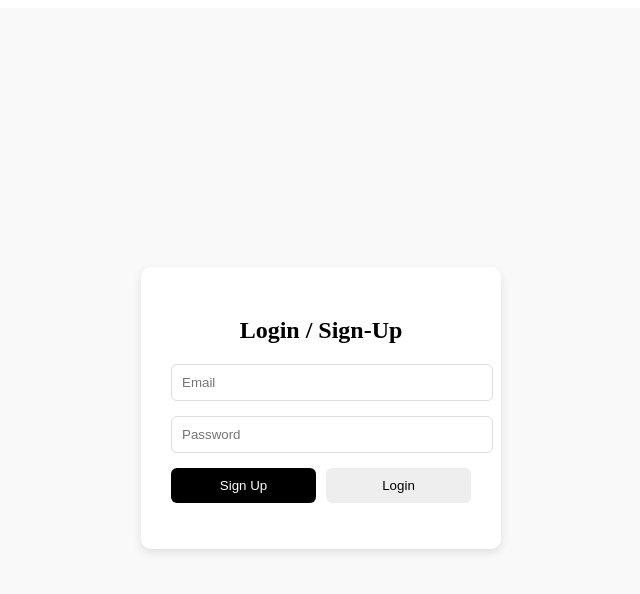
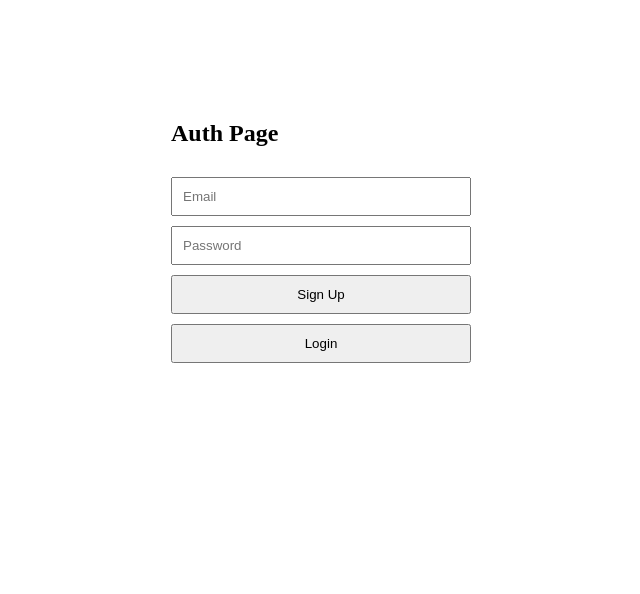
Before and after one commit to shemflores/ml-hub, a Next.js app: page /auth in a window 1280 px wide. Shown: the top 594 px of the page, without its empty margins (319-959 px from the left). Built offline with nearby package versions, Linux system fonts and the light colour scheme; no server answers.

Commit message:
update project

```diff
--- a/lib/supabaseClient.js
+++ b/lib/supabaseClient.js
@@ -1,6 +1,6 @@
 import { createClient } from '@supabase/supabase-js'
 
-const supabaseUrl = 'https://xncfvgyccjcozkcwtvak.supabase.co'
-const supabaseAnonKey = 'YOUR_ANON_KEY_HERE'
+const supabaseUrl = process.env.NEXT_PUBLIC_SUPABASE_URL
+const supabaseAnonKey = process.env.NEXT_PUBLIC_SUPABASE_ANON_KEY
 
 export const supabase = createClient(supabaseUrl, supabaseAnonKey)
--- a/pages/auth.js
+++ b/pages/auth.js
@@ -1,117 +1,79 @@
-'use client'
-
 import { useState } from 'react'
 import { supabase } from '../lib/supabaseClient'
-import { useRouter } from 'next/navigation'
+console.log("SUPABASE URL:", process.env.NEXT_PUBLIC_SUPABASE_URL)
 
 export default function Auth() {
   const [email, setEmail] = useState('')
   const [password, setPassword] = useState('')
-  const [message, setMessage] = useState('')
-  const router = useRouter()
 
-  const signUp = async () => {
-    const { error } = await supabase.auth.signUp({
+  const handleSignUp = async () => {
+    const { data, error } = await supabase.auth.signUp({
       email,
       password,
     })
 
     if (error) {
-      setMessage(error.message)
+      alert(error.message)
     } else {
-      setMessage('Sign-up successful!')
+      alert("Signup successful! Check your email.")
     }
   }
 
-  const login = async () => {
-    const { error } = await supabase.auth.signInWithPassword({
+  const handleLogin = async () => {
+    const { data, error } = await supabase.auth.signInWithPassword({
       email,
       password,
     })
 
     if (error) {
-      setMessage(error.message)
+      alert(error.message)
     } else {
-      setMessage('Login successful!')
-      router.push('/dashboard')
+      alert("Login successful!")
     }
   }
 
   return (
-    <main style={styles.container}>
-      <div style={styles.card}>
-        <h2>Login / Sign-Up</h2>
+    <div style={styles.container}>
+      <h2>Auth Page</h2>
 
       <input
-          style={styles.input}
         type="email"
         placeholder="Email"
         onChange={(e) => setEmail(e.target.value)}
+        style={styles.input}
       />
 
       <input
-          style={styles.input}
         type="password"
         placeholder="Password"
         onChange={(e) => setPassword(e.target.value)}
+        style={styles.input}
       />
 
-        <div style={styles.buttons}>
-          <button style={styles.primary} onClick={signUp}>
+      <button onClick={handleSignUp} style={styles.button}>
         Sign Up
       </button>
 
-          <button style={styles.secondary} onClick={login}>
+      <button onClick={handleLogin} style={styles.button}>
         Login
       </button>
     </div>
-
-        <p>{message}</p>
-      </div>
-    </main>
   )
 }
 
 const styles = {
   container: {
-    minHeight: '100vh',
     display: 'flex',
-    justifyContent: 'center',
-    alignItems: 'center',
-    background: '#f9f9f9',
-  },
-  card: {
-    background: '#fff',
-    padding: '30px',
-    borderRadius: '10px',
-    boxShadow: '0 4px 10px rgba(0,0,0,0.1)',
+    flexDirection: 'column',
     width: '300px',
-    textAlign: 'center',
+    margin: '100px auto',
+    gap: '10px',
   },
   input: {
-    width: '100%',
     padding: '10px',
-    marginBottom: '15px',
-    borderRadius: '6px',
-    border: '1px solid #ddd',
   },
-  buttons: {
-    display: 'flex',
-    gap: '10px',
-  },
-  primary: {
-    flex: 1,
+  button: {
     padding: '10px',
-    background: 'black',
-    color: 'white',
-    border: 'none',
-    borderRadius: '6px',
-  },
-  secondary: {
-    flex: 1,
-    padding: '10px',
-    background: '#eee',
-    border: 'none',
-    borderRadius: '6px',
+    cursor: 'pointer',
   },
 }
```
Also changed, not shown: pages/index.js (+6 -6 lines). Lines whose indentation alone changed are shown as unchanged.
